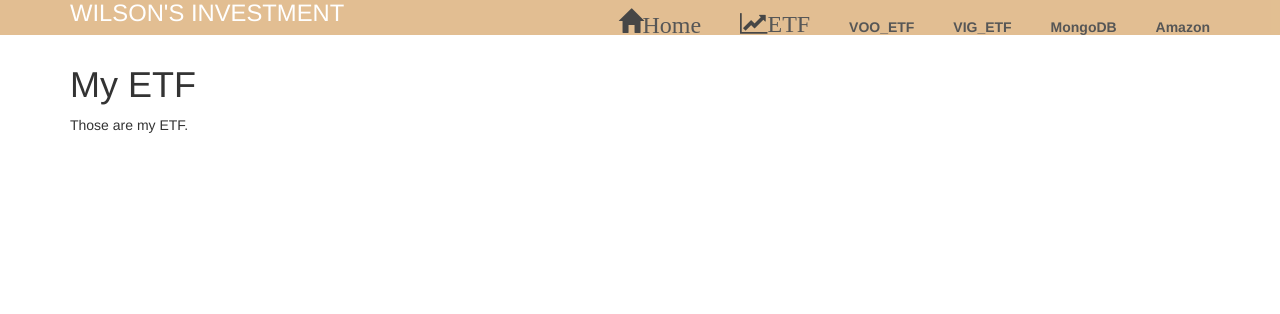
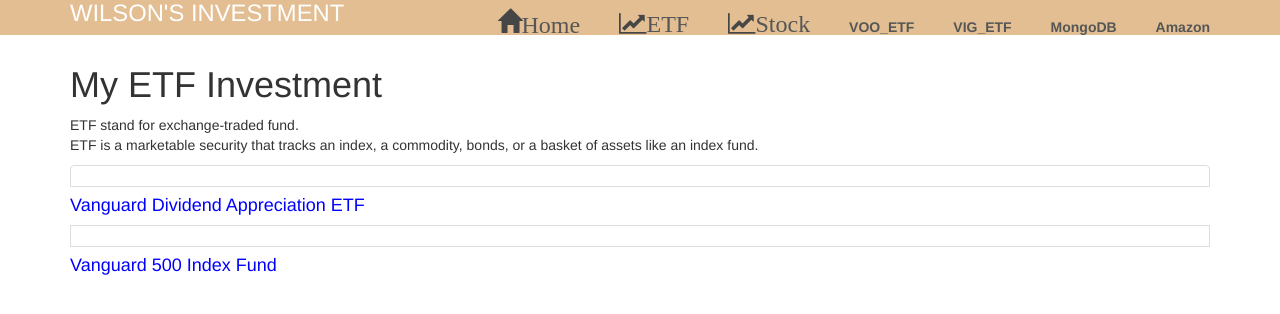
Before and after one commit to s777610/stock-etf-investment-full-stack, a Flask app: page /etf/ in a window 1280 px wide. Shown: the top 314 px of the page. Run offline with Flask 2, Linux system fonts and the light colour scheme; some libraries are stand-ins or nearby versions.

Commit message:
create a list of etf and stock

```diff
--- a/create_plot.py
+++ b/create_plot.py
@@ -11,8 +11,6 @@ def create_plot(name, ticker):
     # Using yahoo API
     yf.pdr_override()
 
-    #name = name
-    #ticker = ticker
     # from 3 months ago to now
     start = datetime.datetime.now() - datetime.timedelta(days=365)
     end = datetime.datetime.now()
--- a/app.py
+++ b/src/app.py
@@ -1,8 +1,17 @@
 
 from flask import Flask, render_template
 from create_plot import create_plot
+from src.models.security import Security
 
 app = Flask(__name__)
+
+
+@app.route('/plot/<string:ticker>')
+def plot_security(name, ticker):
+    name, script1, div1, cdn_css, cdn_js, current_price, name_color, today_status = create_plot(name, ticker)
+    return render_template("plot_stock.html", script1=script1, div1=div1, cdn_css=cdn_css,
+                           cdn_js=cdn_js, current_price=current_price, name_color=name_color,
+                           company_name=name, ticker=ticker, today_status=today_status)
 
 
 @app.route('/plot/MDB')
@@ -42,10 +51,18 @@ def plot_VOO():
 def home():
     return render_template("home.html")
 
+
 @app.route('/etf/')
 def etf():
-    return render_template("eft.html")
+    securitys = [Security("Vanguard Dividend Appreciation ETF", "VIG"), Security("Vanguard 500 Index Fund", "VOO")]
+    return render_template("eft.html", securitys=securitys)
+
+
+@app.route('/stock/')
+def stock():
+    securitys = [Security("Amazon Inc.", "AMZN"), Security("Mongodb Inc", "MDB")]
+    return render_template("stock.html", securitys=securitys)
 
 
 if __name__ == "__main__":
-    app.run(debug=True, port=4888)
+    app.run(debug=True, port=4886)
--- /dev/null
+++ b/src/models/security.py
@@ -0,0 +1,39 @@
+from pandas_datareader import data
+import fix_yahoo_finance as yf
+import datetime
+
+
+class Security(object):
+    def __init__(self, name, ticker, current_price=None, today_status=None):
+        self.name = name
+        self.ticker = ticker
+        self.current_price = None
+        self.today_status = None
+
+    def get_info(self):
+        yf.pdr_override()
+        start = datetime.datetime.now() - datetime.timedelta(days=4)
+        end = datetime.datetime.now()
+
+        df = data.get_data_yahoo(self.ticker, start=start, end=end)
+
+        self.current_price = df.iloc[-1]["Close"]
+
+
+        # get new colums, Status
+        def inc_dec(close, open):
+            if close > open:
+                value = "Increase"
+            elif close < open:
+                value = "Decrease"
+            else:
+                value = "Equal"
+            return value
+
+        df["Status"] = [inc_dec(close, open) for close, open in zip(df.Close, df.Open)]
+        self.today_status = df.iloc[-1]["Status"]
+        return self.name, self.ticker, self.current_price, self.today_status
+
+
+# mdb = Security("mongodb", "mdb")
+# print(mdb.get_info())
--- /dev/null
+++ b/src/templates/eft.html
@@ -0,0 +1,16 @@
+
+{%extends "layout.html"%}
+{%block content%}
+
+    <div class="about">
+        <h1>My ETF Investment</h1>
+        <p>ETF stand for exchange-traded fund. <br>
+            ETF is a marketable security that tracks an index, a commodity, bonds, or a basket of assets like an index fund.</p>
+    </div>
+    <div class="list-group">
+    {% for security in securitys %}
+        <a href="{{ url_for('plot_security', name=security.name, ticker=security.ticker) }}" class="list-group-item"></a>
+            <h4 style="color:blue" class="list-group-item-title">{{ security.name}}</h4>
+        {% endfor %}
+    </div>
+{%endblock%}
--- a/templates/layout.html
+++ b/src/templates/layout.html
@@ -17,7 +17,8 @@
         <strong><nav>
           <ul class="menu">
             <li style="font-size:24px" class="glyphicon glyphicon-home"><a href="{{ url_for('home') }}">Home</a></li>  <!--invoke the home method-->
-            <li class="fa fa-line-chart" style="font-size:24px"><a href="{{ url_for('etf') }}">ETF</a></li>
+              <li class="fa fa-line-chart" style="font-size:24px"><a href="{{ url_for('etf') }}">ETF</a></li>
+              <li class="fa fa-line-chart" style="font-size:24px"><a href="{{ url_for('stock') }}">Stock</a></li>
             <li><a href="{{ url_for('plot_VOO') }}">VOO_ETF</a></li>
             <li><a href="{{ url_for('plot_VIG') }}">VIG_ETF</a></li>
             <li><a href="{{ url_for('plot_MDB') }}">MongoDB</a></li>
--- a/templates/eft.html
+++ /dev/null
@@ -1,10 +0,0 @@
-
-{%extends "layout.html"%}
-{%block content%}
-
-    <div class="about">
-        <h1>My ETF</h1>
-        <p>Those are my ETF.</p>
-    </div>
-
-{%endblock%}
```
Also changed, not shown: src/templates/stock.html (added, +16 -0 lines), src/static/css/main.css (renamed from static/css/main.css), src/templates/home.html (renamed from templates/home.html), src/templates/plot_stock.html (renamed from templates/plot_stock.html), 6 other files.
